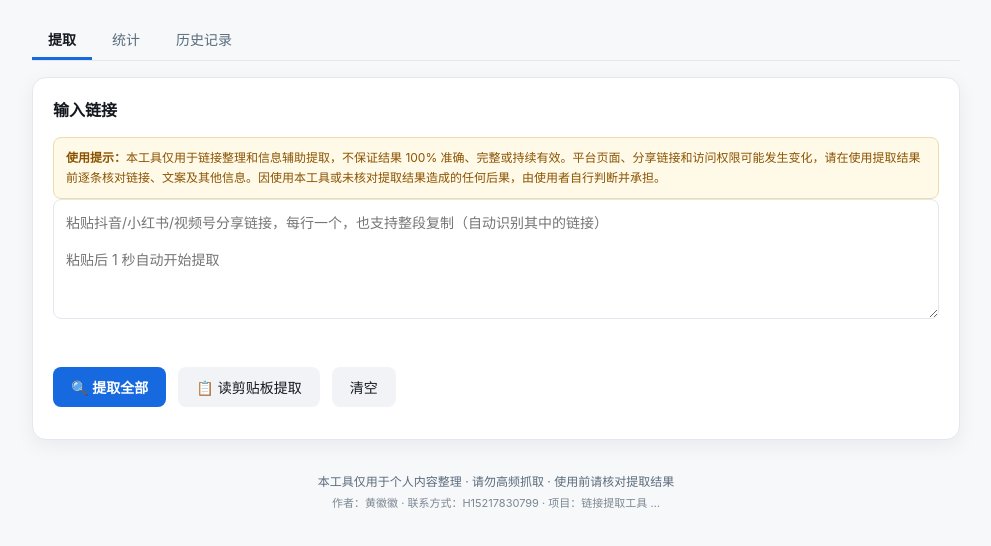
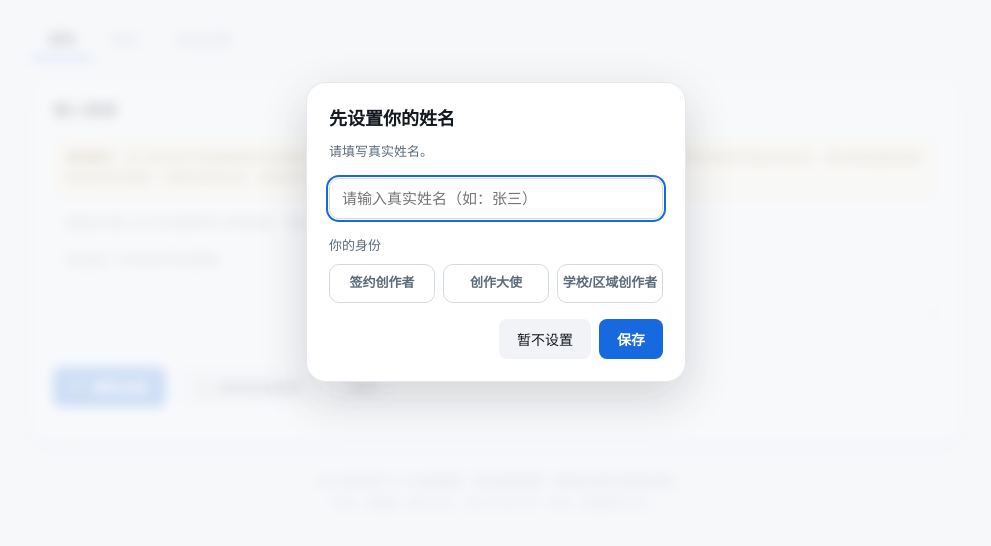
Before and after one commit to 2995288295/link-extractor, a website built with Vite: page frontend/src/index.html in a window 1280 px wide. Shown: the part 168-714 px from the top of the page, without its empty margins (144-1135 px from the left). Built offline with nearby package versions, Linux system fonts and the light colour scheme; files whose address does not match are found by name.

Commit message:
v1.17.3 修复弹窗打不开根因：HTML 漏 id 致 TypeError，标题更新加存在性降级

```diff
--- a/frontend/src/features/profile.js
+++ b/frontend/src/features/profile.js
@@ -48,8 +48,7 @@ export async function openNameModal() {
   let identity = state.memberIdentity || "";
   input.value = name;
   paintIdentityChoices(identity);
-  document.getElementById("nameModalTitle").textContent =
-    name ? "完善你的信息" : "先设置你的姓名";
+  setTitle(name ? "完善你的信息" : "先设置你的姓名");
   modal.classList.remove("hidden");
   setTimeout(() => input.focus(), 50);
   // 姓名与身份以服务端口径为准：换设备后本地为空、或本地只存了旧字段时，
@@ -64,8 +63,7 @@ export async function openNameModal() {
       // 拉到了就回填（不关弹窗，用户继续编辑）
       input.value = name;
       paintIdentityChoices(identity);
-      document.getElementById("nameModalTitle").textContent =
-        name ? "完善你的信息" : "先设置你的姓名";
+      setTitle(name ? "完善你的信息" : "先设置你的姓名");
     } catch (e) { /* 拉取失败保留本地值，静默 */ }
   }
   // 月度数字异步填充（拉取失败就留空，不影响填信息）
@@ -76,6 +74,14 @@ export async function openNameModal() {
       slot.innerHTML = monthlySummaryHtml(data);
     }).catch(() => {});
   }
+}
+
+/** 标题节点缺失时静默降级：不能因为一个标题让整个弹窗打不开
+ *  （v1.17.3：HTML 漏写 id 导致 getElementById 返回 null 抛 TypeError，
+ *   弹窗在 classList.remove("hidden") 之前就挂了，表现=按钮点了没反应）。 */
+function setTitle(text) {
+  const el = document.getElementById("nameModalTitle");
+  if (el) el.textContent = text;
 }
 
 function paintIdentityChoices(identity) {
--- a/frontend/src/index.html
+++ b/frontend/src/index.html
@@ -86,7 +86,7 @@
 <div class="name-modal hidden" id="nameModal" role="dialog" aria-modal="true" aria-label="设置姓名">
   <div class="name-modal-box">
     <div id="nameMonthlySlot"></div>
-    <h2 class="name-modal-title">先设置你的姓名</h2>
+    <h2 class="name-modal-title" id="nameModalTitle">先设置你的姓名</h2>
     <p class="name-modal-desc">请填写真实姓名。</p>
     <input id="memberNameInput" class="name-modal-input" type="text" maxlength="20" placeholder="请输入真实姓名（如：张三）" onkeydown="if(event.key==='Enter')saveMemberName()">
     <div class="identity-label">你的身份</div>
```
Also changed, not shown: CHANGELOG.md, app/static/dist/assets/index-D4RyyJC2.js, app/static/dist/index.html.
